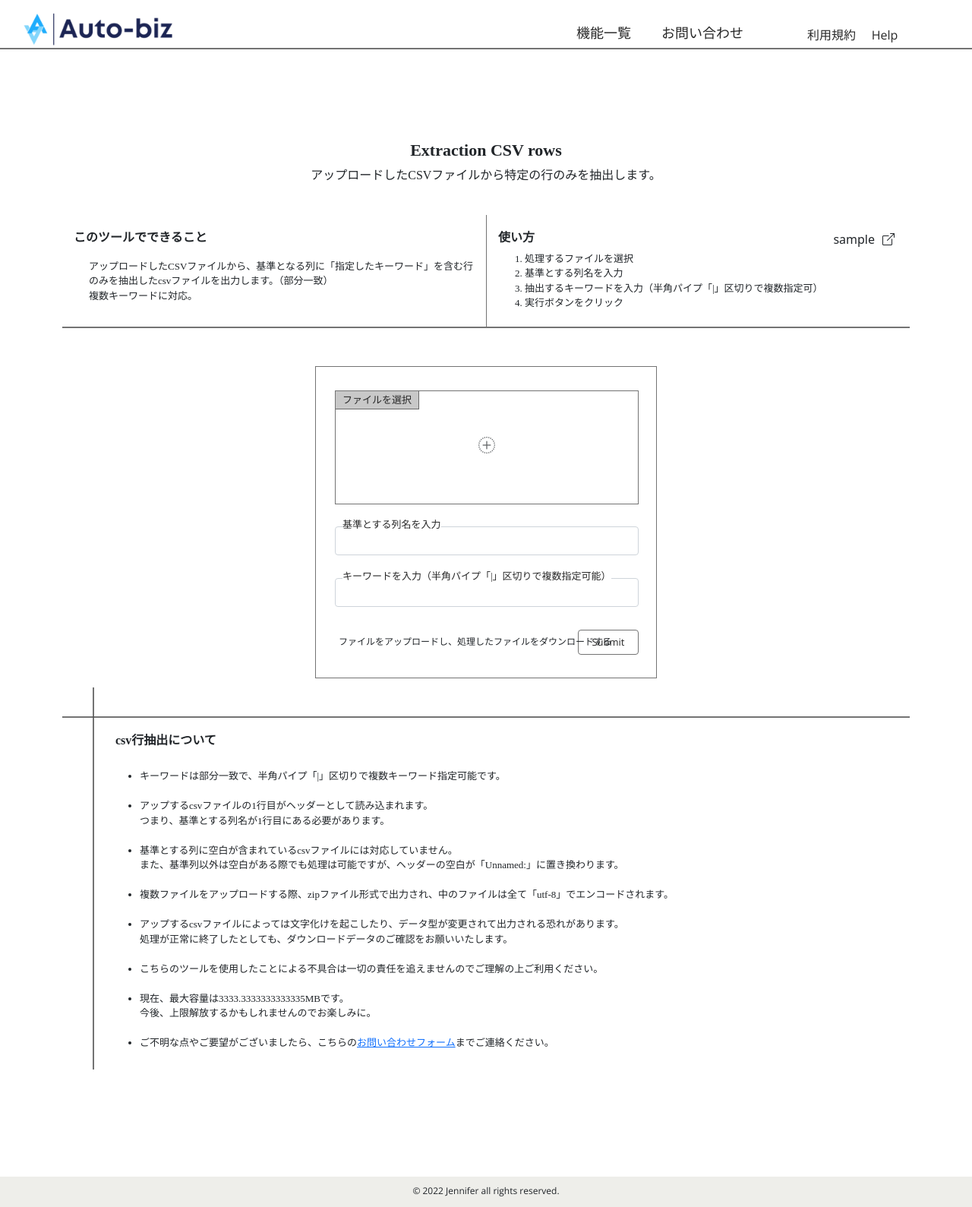
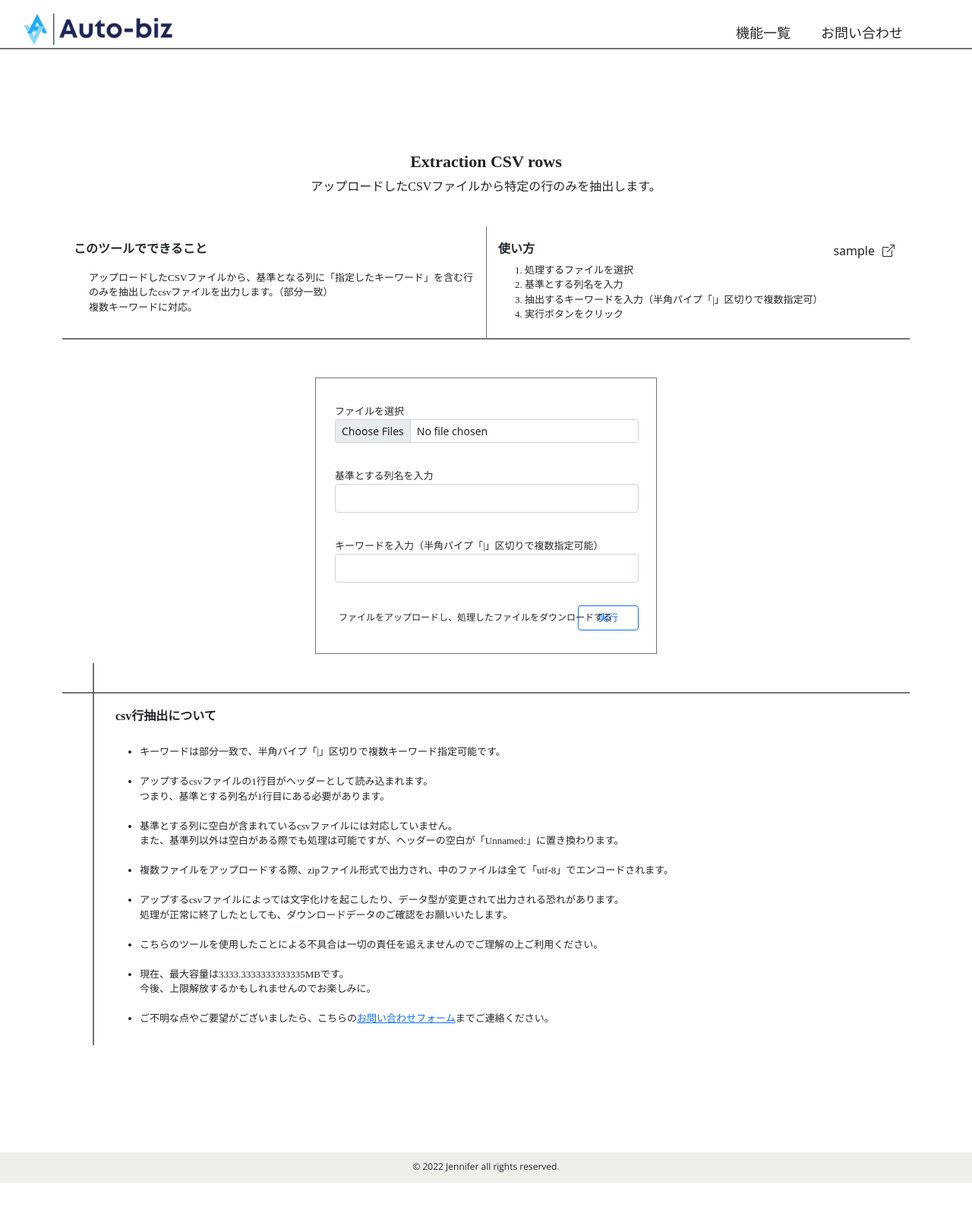
Before and after one commit to kishi-hirosuke/convenient_tools, a Django app: page /tool_CSV_extract/ in a window 1280 px wide. Shown: the whole page at 76% size. After the commit the page ends 1557 px from the top, so only its background shows below. Run offline with Django 3.2, Linux system fonts and the light colour scheme; some libraries are stand-ins or nearby versions.

Commit message:
header_commit

```diff
--- a/tool_site/static/css/main.css
+++ b/tool_site/static/css/main.css
@@ -14,7 +14,7 @@ body {
 }
 
 header {
-  position: relative;
+  position: fixed;
   display: flex;
   align-items: center;
   justify-content: space-between;
@@ -23,9 +23,6 @@ header {
   border-bottom: 2px solid rgba(80, 80, 80, 0.8);
   z-index: 5;
   background-color: #fff;
-}
-header.active {
-  position: fixed;
 }
 header .header_top_link {
   position: relative;
@@ -279,7 +276,7 @@ header .account_modal.active {
 }
 
 .hero_wrapper {
-  padding-top: 3%;
+  padding-top: 150px;
   box-shadow: 0px 1.2px 3.6px rgba(0, 0, 0, 0.11), 0px 6.4px 14.4px rgba(0, 0, 0, 0.13);
   background-color: #fff;
 }
@@ -414,7 +411,7 @@ header .account_modal.active {
   position: relative;
   width: 100%;
   min-height: 900px;
-  padding: 120px 0 150px 0;
+  padding: 200px 0 150px 0;
   margin: 0;
   background-color: rgb(255, 255, 255);
 }
@@ -704,17 +701,11 @@ header .account_modal.active {
   transform: translateX(-50%);
   opacity: 0.7;
 }
-.main_wrapper .container .data_form .form_area .file_content input[type=file] {
-  display: none;
-}
 .main_wrapper .container .data_form .form_area .form_content {
   position: relative;
   width: 100%;
 }
 .main_wrapper .container .data_form .form_area .form_content .form_label {
-  position: absolute;
-  top: -12px;
-  left: 10px;
   font-size: 13px;
   font-family: "游ゴシック", "ヒラギノ角ゴ ProN", "sans-serif";
   color: rgb(40, 40, 40);
@@ -743,13 +734,7 @@ header .account_modal.active {
   width: 80px;
   margin-left: 320px;
   font-size: 13px;
-  font-family: "Open Sans", "sans-serif";
-  color: rgb(40, 40, 40);
-  border: 1px solid rgba(80, 80, 80, 0.8);
-}
-.main_wrapper .container .data_form .form_area .btn:hover {
-  transition: 1s;
-  background-color: rgb(150, 150, 150);
+  font-family: "游ゴシック", "ヒラギノ角ゴ ProN", "sans-serif";
 }
 .main_wrapper .container .notice {
   position: relative;
--- a/tool_site/static/css/main.scss
+++ b/tool_site/static/css/main.scss
@@ -47,7 +47,7 @@ body {
 
 // ヘッダー周り
 header {
-    position: relative;
+    position: fixed;
     display: flex;
     align-items: center;
     justify-content: space-between;
@@ -56,9 +56,6 @@ header {
     border-bottom: 2px solid $border_color;
     z-index: 5;
     background-color: #fff;
-    &.active {
-        position: fixed;
-    }
     .header_top_link {
         position: relative;
         width: 200px;
@@ -325,7 +322,7 @@ header {
 
 // topページ追加
 .hero_wrapper{
-    padding-top: 3%;
+    padding-top: 150px;
     box-shadow: 0px 1.2px 3.6px rgb(0 0 0 / 11%), 0px 6.4px 14.4px rgb(0 0 0 / 13%);
     background-color: #fff;
 
@@ -490,7 +487,7 @@ header {
     position: relative;
     width: 100%;
     min-height: 900px;
-    padding: 120px 0 150px 0;
+    padding: 200px 0 150px 0;
     margin: 0;
     background-color: $back_color;
     .tools_main_image {
@@ -775,9 +772,6 @@ header {
                             opacity: .7;
                         }
                     }
-                    input[type="file"] {
-                        display: none;
-                    }
                     // .file_area {
                     //     position: absolute;
                     //     left: 0;
@@ -797,9 +791,9 @@ header {
                     position: relative;
                     width: 100%;
                     .form_label {
-                        position: absolute;
-                        top: -12px;
-                        left: 10px;
+                        // position: absolute;
+                        // top: -12px;
+                        // left: 10px;
                         @include except_font_size(13px);
                         font-family: $ja;
                         color: $text_color;
@@ -829,13 +823,16 @@ header {
                     width: 80px;
                     margin-left: 320px;
                     @include except_font_size(13px);
-                    font-family: $en;
-                    color: $text_color;
-                    border: 1px solid $border_color;
-                    &:hover {
-                        transition: 1s;
-                        background-color: rgb(150, 150, 150);
-                    }
+                    font-family: $ja;
+                    // font-weight: bold;
+                    // letter-spacing: 2px;
+                    // color: white;
+                    // border: 1px solid $border_color;
+                    // background-color: #1285ff;
+                    // &:hover {
+                    //     transition: 1s;
+                    //     background-color: rgb(150, 150, 150);
+                    // }
                 }
             }
         }
--- a/tool_site/templates/CSV_flow/tool_CSV_extract.html
+++ b/tool_site/templates/CSV_flow/tool_CSV_extract.html
@@ -70,15 +70,17 @@
                     </div>
                 {% endif %}
                 <!-- フォーム -->
-                <div class="file_content">
-                    <label class="file_label">
+                <div class="form_content">
+                    <!-- <label class="file_label">
                         <p>{{ form.file.label }}</p>
                         <input type="file" multiple name="file" accept=".csv" class="file_form" required>
                         <span class="bi plus_icon bi-plus-circle-dotted"></span>
-                    </label>
+                    </label> -->
                     <!-- <div class="file_area">
                         <span class="bi plus_icon bi-plus-circle-dotted"></span>
                     </div> -->
+                    <label class="form_label">{{ form.file.label }}</label>
+                    <input type="file" multiple name="file" accept=".csv" class="form-control form-control-sm" required>
                 </div>
                 <div class="form_content">
                     <label class="form_label">{{ form.columuns.label }}</label>
@@ -89,7 +91,7 @@
                     {{ form.code | add_class:"form-control form_input" }}
                 </div>
                 <p class="submit_text">ファイルをアップロードし、処理したファイルをダウンロードする</p>
-                <button type="submit" class="btn submit_icon" id="submit_btn">Submit</button>
+                <button type="submit" class="btn submit_icon btn-outline-primary" id="submit_btn">実行</button>
             </div>
         </form>
 
--- a/tool_site/templates/base.html
+++ b/tool_site/templates/base.html
@@ -53,14 +53,6 @@
             <a href={% url 'inquiry' %} class="header_right_link">
                 <h2>お問い合わせ</h2>
             </a>
-            <div class="header_right_small_link_area">
-                <a href="" class="header_right_small_link">
-                    <p>利用規約</p>
-                </a>
-                <a href={% url 'help' %} class="header_right_small_link">
-                    <p>Help</p>
-                </a>
-            </div>
         </div>
     </header>
 
```
Also changed, not shown: 1 other file.
